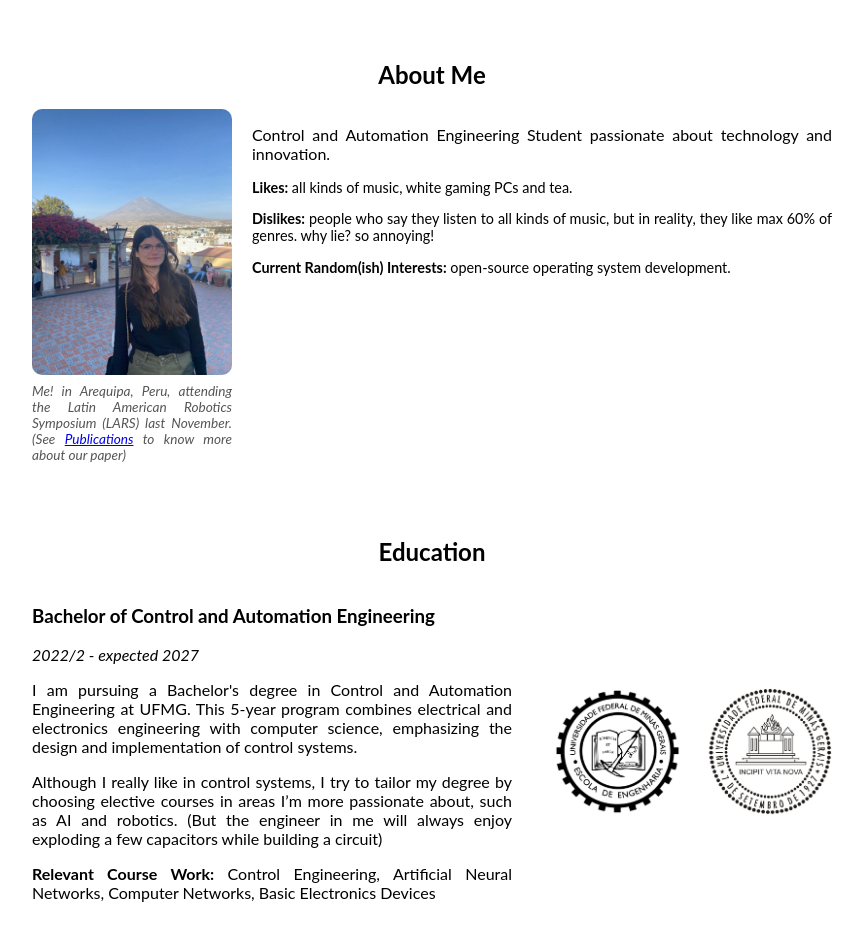
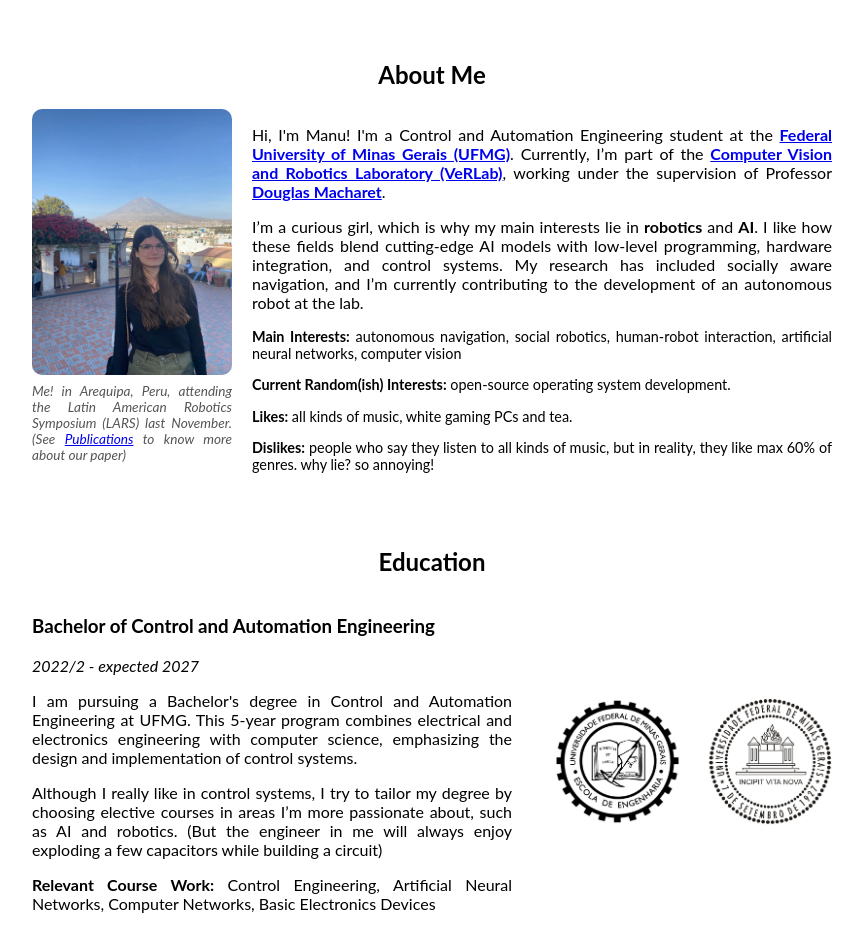
Before and after one commit to manuellla/manuellla.github.io, a plain HTML site: page index.html in a window 1280 px wide. Shown: the part 880-1805 px from the top of the page, without its empty margins (208-1071 px from the left). Drawn offline with Linux system fonts and the light colour scheme; a web font is replaced by a local one.

Commit message:
add about me

```diff
--- a/index.html
+++ b/index.html
@@ -56,10 +56,23 @@
 
 				</div>
 				<div class="about-text">
-					<p>Control and Automation Engineering Student passionate about technology and innovation.</p>
+					<p>Hi, I'm Manu! I'm a Control and Automation Engineering student at the
+						<a href="https://ufmg.br/" target="_blank"><strong>Federal University of Minas Gerais (UFMG)</strong></a>.
+						Currently, I’m part of the
+						<a href="https://www.verlab.dcc.ufmg.br/" target="_blank"><strong>Computer Vision and Robotics Laboratory (VeRLab)</strong></a>,
+						working under the supervision of Professor
+						<a href="https://homepages.dcc.ufmg.br/~doug/site/en/" target="_blank"><strong>Douglas Macharet</strong></a>.
+					</p>
+
+					<p>I’m a curious girl, which is why my main interests lie in <strong>robotics</strong> and <strong>AI</strong>. I like how these fields blend
+						cutting-edge AI models with low-level programming, hardware integration, and control systems. My research has included
+						socially aware navigation, and I’m currently contributing to the development of an autonomous robot at the lab.
+					</p>
+
+					<p class="about-topics"><strong>Main Interests:</strong> autonomous navigation, social robotics, human-robot interaction, artificial neural networks, computer vision</p>
+					<p class="about-topics"><strong>Current Random(ish) Interests:</strong> open-source operating system development.</p>
 					<p class="about-topics"><strong>Likes:</strong> all kinds of music, white gaming PCs and tea.</p>
 					<p class="about-topics"><strong>Dislikes:</strong> people who say they listen to all kinds of music, but in reality, they like max 60% of genres. why lie? so annoying!</p>
-					<p class="about-topics"><strong>Current Random(ish) Interests:</strong> open-source operating system development.</p>
 				</div>
 
 			</div>
```
